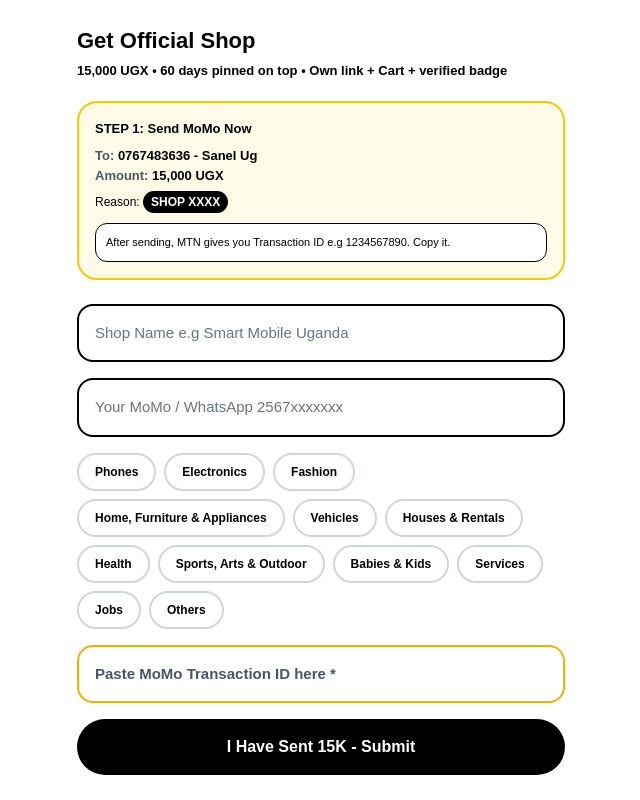
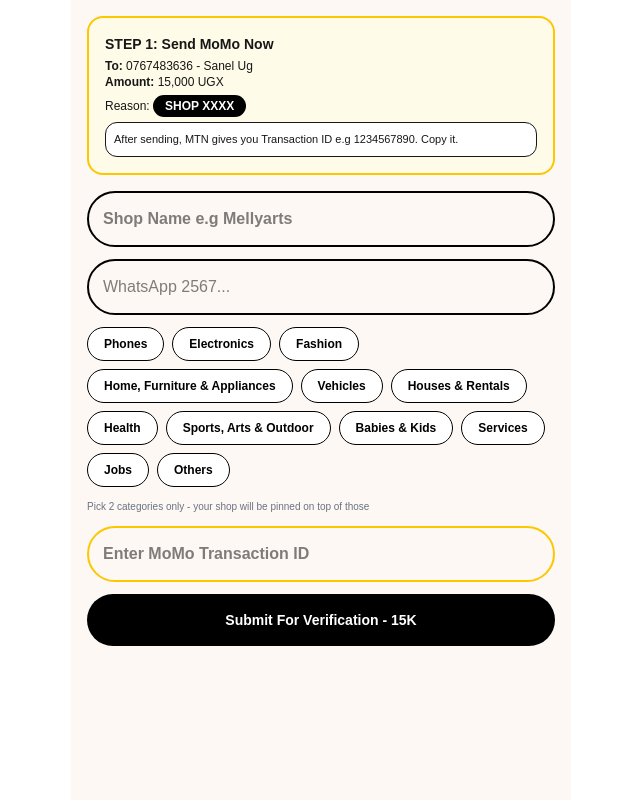
Before and after one commit to ssekanjakko-bot/Sanell, a Next.js app: page /create-shop in a window 1280 px wide. Shown: the whole page, without its empty margins (319-959 px from the left). Built offline with nearby package versions, Linux system fonts and the light colour scheme; no server answers.

Commit message:
Update page.tsx

```diff
--- a/app/create-shop/page.tsx
+++ b/app/create-shop/page.tsx
@@ -1,98 +1,87 @@
-'use client'
-import { useState, useEffect } from 'react'
-import { db, auth } from '@/lib/firebase'
-import { collection, addDoc, serverTimestamp } from 'firebase/firestore'
-import { onAuthStateChanged } from 'firebase/auth'
+"use client"
+import { useState } from "react"
+import { db } from "@/lib/firebase"
+import { addDoc, collection, serverTimestamp } from "firebase/firestore"
+import { useRouter } from "next/navigation"
 
-const CATS = ['Phones','Electronics','Fashion','Home, Furniture & Appliances','Vehicles','Houses & Rentals','Health','Sports, Arts & Outdoor','Babies & Kids','Services','Jobs','Others']
+const ALL_CATS = ['Phones','Electronics','Fashion','Home, Furniture & Appliances','Vehicles','Houses & Rentals','Health','Sports, Arts & Outdoor','Babies & Kids','Services','Jobs','Others']
 
 export default function CreateShop(){
-  const [user, setUser] = useState<any>(null)
-  const [name, setName] = useState('')
-  const [momo, setMomo] = useState('')
+  const [shopName, setShopName] = useState('')
+  const [whatsapp, setWhatsapp] = useState('')
   const [cats, setCats] = useState<string[]>([])
   const [txId, setTxId] = useState('')
   const [loading, setLoading] = useState(false)
-
-  useEffect(()=>{ const unsub = onAuthStateChanged(auth, u=>setUser(u)); return ()=>unsub() },[])
+  const router = useRouter()
 
   const toggleCat = (c:string)=>{
     if(cats.includes(c)) setCats(cats.filter(x=>x!==c))
-    else { if(cats.length>=2) return alert("Max 2"); setCats([...cats,c]) }
+    else {
+      if(cats.length>=2) return alert('Pick only 2 categories')
+      setCats([...cats, c])
+    }
   }
 
-  const submit = async (e:any)=>{
+  const handleSubmit = async (e:any)=>{
     e.preventDefault()
-    if(!user) return alert("Login first")
-    if(!txId.trim()) return alert("Paste MoMo Tx ID")
+    if(!shopName.trim()) return alert('Enter shop name')
+    if(!whatsapp.trim()) return alert('Enter WhatsApp')
+    if(cats.length===0) return alert('Pick 1 or 2 categories')
+    if(!txId.trim() || txId.length<5) return alert('Enter valid MoMo TxID from MTN message')
+
     setLoading(true)
-    await addDoc(collection(db,'shop_requests'),{
-      sellerId: user.uid,
-      sellerEmail: user.email,
-      shopName: name,
-      whatsapp: momo,
+    try{
+      // For demo, using local user - replace with auth if you have
+      const sellerId = 'seller_'+Date.now()
+      const sellerEmail = shopName.toLowerCase().replace(/\s/g,'')+'@sanel.ug'
+
+      await addDoc(collection(db, 'shop_requests'), {
+        shopName: shopName.trim(),
+        whatsapp: whatsapp.trim(),
         categories: cats,
+        momoTxId: txId.trim(),
         amount: 15000,
-      momoTxId: txId.trim(),
+        sellerId,
+        sellerEmail,
         status: 'pending',
         createdAt: serverTimestamp()
       })
+      alert('Request sent ✅ Admin will verify 15K to 0767483636 and approve. Your shop will appear pinned on top of '+cats.join(', '))
+      router.push('/')
+    } catch(err:any){
+      console.error(err)
+      alert('Failed: '+err.message+' - Check Firestore rules for shop_requests')
+    } finally {
       setLoading(false)
-    alert("✅ Request sent. We verify 15K then activate 5-15 mins.")
-    window.location.href="/sell"
+    }
   }
 
   return (
-    <div className="min-h-screen bg-white text-black">
-      <div className="max-w-[520px] mx-auto p-4">
-
-        <div className="mt-2">
-          <h1 className="font-black text-[22px]">Get Official Shop</h1>
-          <p className="text-[13px] text-black font-bold mt-1">15,000 UGX • 60 days pinned on top • Own link + Cart + verified badge</p>
+    <div className="min-h-screen bg-[#FDF8F3] p-4 max-w-[500px] mx-auto">
+      <div className="bg-yellow-50 border-2 border-yellow-400 rounded-2xl p-4 mb-4">
+        <p className="font-black text-sm">STEP 1: Send MoMo Now</p>
+        <p className="text-xs mt-1"><b>To:</b> 0767483636 - Sanel Ug<br/><b>Amount:</b> 15,000 UGX</p>
+        <p className="text-xs mt-2">Reason: <span className="bg-black text-white px-3 py-1 rounded-full font-black">SHOP {whatsapp.slice(-4)||'XXXX'}</span></p>
+        <p className="text-[11px] mt-2 bg-white border rounded-xl p-2">After sending, MTN gives you Transaction ID e.g 1234567890. Copy it.</p>
       </div>
 
-        {/* PAY BOX - NOW WHITE WITH YELLOW BORDER, NOT BLACK */}
-        <div className="mt-5 bg-yellow-50 border-2 border-yellow-400 rounded-[20px] p-4">
-          <p className="font-black text-[13px] text-black">STEP 1: Send MoMo Now</p>
-          <p className="text-[13px] mt-2 text-black"><span className="text-gray-600 font-bold">To:</span> <b>0767483636 - Sanel Ug</b></p>
-          <p className="text-[13px] text-black"><span className="text-gray-600 font-bold">Amount:</span> <b>15,000 UGX</b></p>
-          <p className="text-[12px] mt-2 text-black">Reason: <b className="bg-black text-white px-2 py-1 rounded-full">SHOP {momo.slice(-4) || 'XXXX'}</b></p>
-          <p className="text-[11px] mt-3 bg-white border p-2.5 rounded-xl text-black">After sending, MTN gives you Transaction ID e.g 1234567890. Copy it.</p>
-        </div>
-
-        <form onSubmit={submit} className="mt-6 space-y-4">
-          <input
-            value={name}
-            onChange={e=>setName(e.target.value)}
-            placeholder="Shop Name e.g Smart Mobile Uganda"
-            className="w-full bg-white border-2 border-black p-4 rounded-2xl text-[15px] text-black placeholder:text-gray-500 outline-none"
-            required
-          />
-          <input
-            value={momo}
-            onChange={e=>setMomo(e.target.value)}
-            placeholder="Your MoMo / WhatsApp 2567xxxxxxx"
-            className="w-full bg-white border-2 border-black p-4 rounded-2xl text-[15px] text-black placeholder:text-gray-500 outline-none"
-            required
-          />
+      <form onSubmit={handleSubmit} className="space-y-3">
+        <input value={shopName} onChange={e=>setShopName(e.target.value)} placeholder="Shop Name e.g Mellyarts" className="w-full border-2 border-black p-3.5 rounded-full text-black font-bold" required />
+        <input value={whatsapp} onChange={e=>setWhatsapp(e.target.value)} placeholder="WhatsApp 2567..." className="w-full border-2 border-black p-3.5 rounded-full text-black" required />
 
         <div className="flex flex-wrap gap-2">
-            {CATS.map(c=>(
-              <button type="button" key={c} onClick={()=>toggleCat(c)} className={`text-[12px] px-4 py-2 rounded-full border-2 font-black ${cats.includes(c)?'bg-black text-white border-black':'bg-white text-black border-gray-300'}`}>{c}</button>
+          {ALL_CATS.map(c=>(
+            <button type="button" key={c} onClick={()=>toggleCat(c)} className={`px-4 py-2 rounded-full text-xs font-black border ${cats.includes(c)?'bg-black text-white':'bg-white text-black'}`}>{c}</button>
           ))}
         </div>
+        <p className="text-[10px] text-gray-500">Pick 2 categories only - your shop will be pinned on top of those</p>
 
-          <input
-            value={txId}
-            onChange={e=>setTxId(e.target.value)}
-            placeholder="Paste MoMo Transaction ID here *"
-            className="w-full bg-white border-2 border-yellow-500 p-4 rounded-2xl text-[15px] text-black placeholder:text-gray-600 font-bold outline-none"
-            required
-          />
+        <input value={txId} onChange={e=>setTxId(e.target.value)} placeholder="Enter MoMo Transaction ID" className="w-full border-2 border-yellow-400 p-3.5 rounded-full text-black font-black" required />
 
-          <button disabled={loading} className="w-full bg-black text-white py-4 rounded-full font-black text-[16px]">{loading?'Sending...':'I Have Sent 15K - Submit'}</button>
+        <button disabled={loading} className="w-full bg-black text-white py-4 rounded-full font-black text-sm disabled:opacity-50">
+          {loading? 'Sending...' : 'Submit For Verification - 15K'}
+        </button>
       </form>
-      </div>
     </div>
   )
 }
```
Lines whose indentation alone changed are shown as unchanged.
